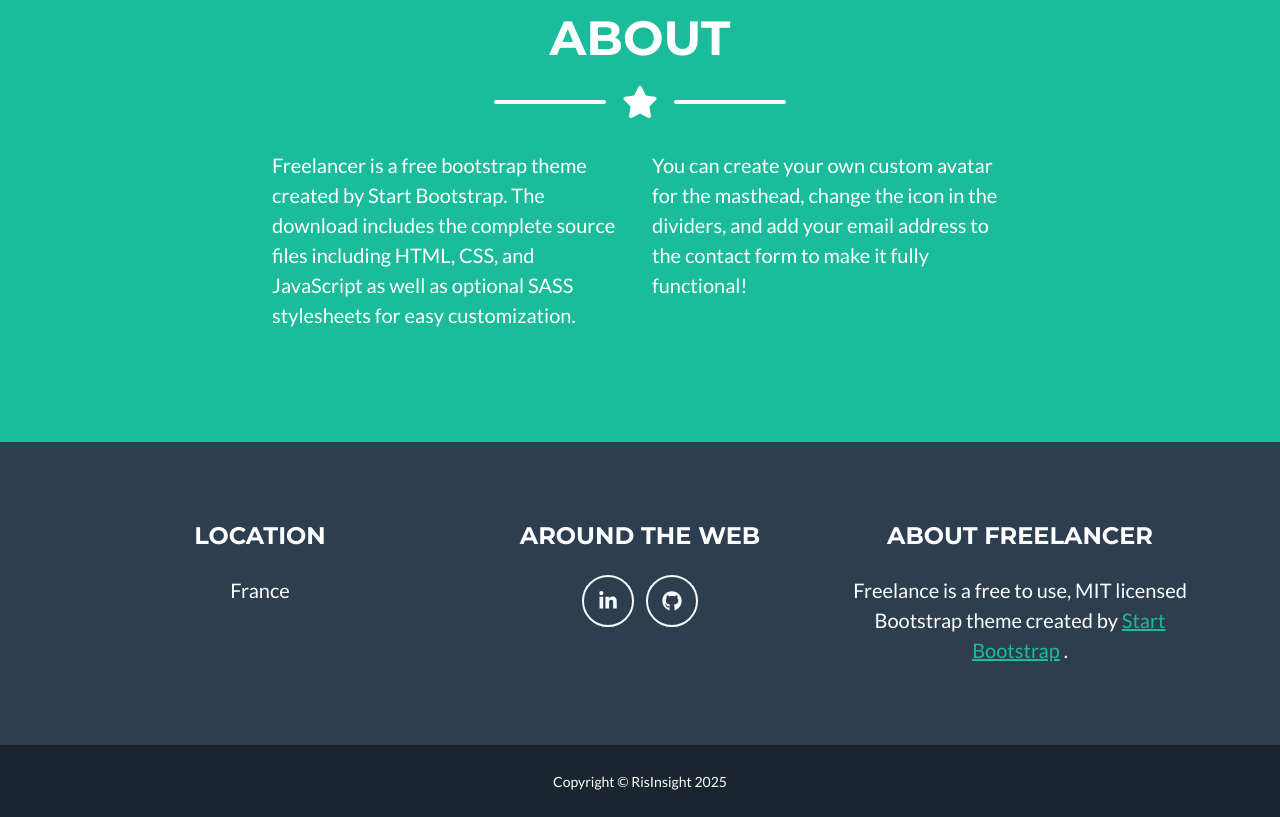
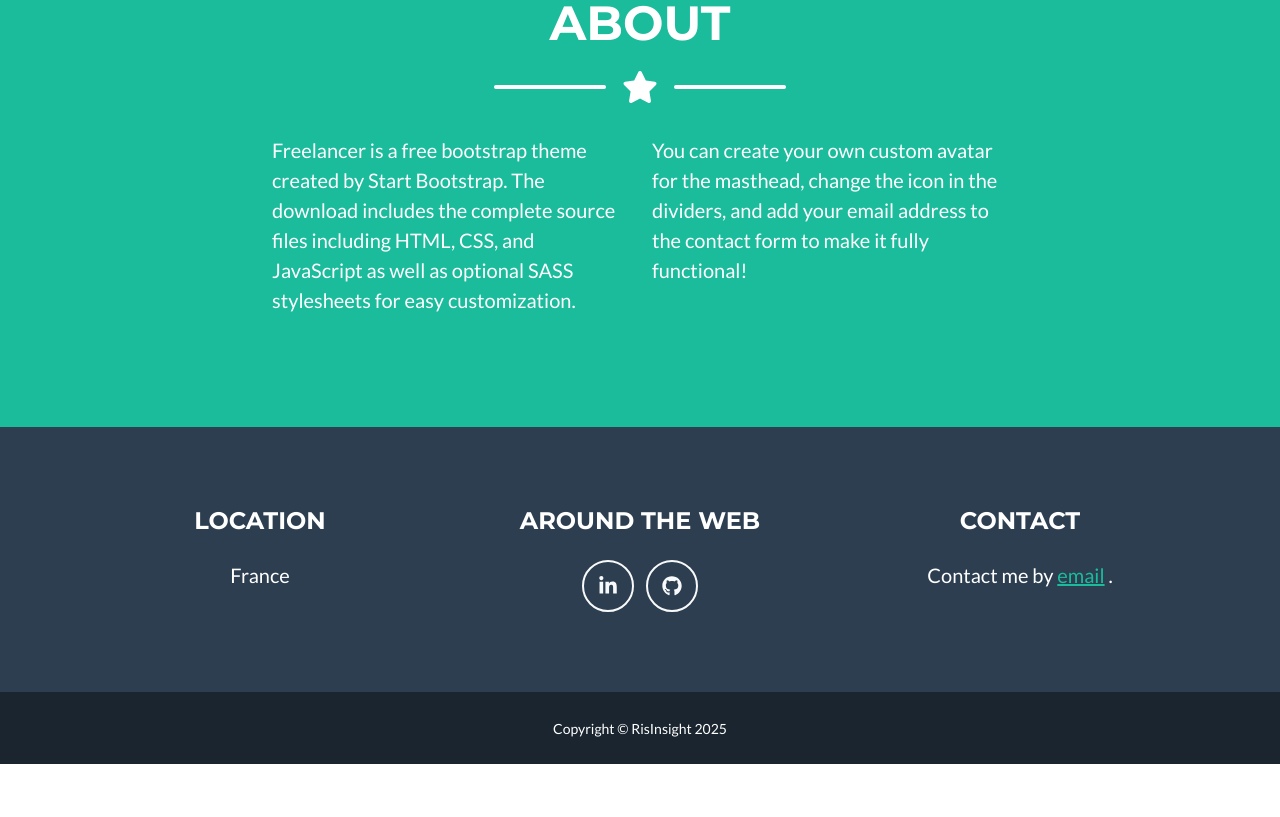
Before and after one commit to Jaysidi/Jaysidi.github.io, a plain HTML site: page index.html in a window 1280 px wide. Shown: the part 1747-2564 px from the top of the page. After the commit the page ends 2511 px from the top, so only its background shows below. Drawn offline with nearby package versions, Linux system fonts and the light colour scheme.

Commit message:
Update html and avatar
- Change avatar to photo
- Update some information in index.html

```diff
--- a/index.html
+++ b/index.html
@@ -38,7 +38,7 @@
         <header class="masthead bg-primary text-white text-center">
             <div class="container d-flex align-items-center flex-column">
                 <!-- Masthead Avatar Image-->
-                <img class="masthead-avatar mb-5" src="assets/img/avataaars.svg" alt="..." />
+                <img class="masthead-avatar mb-5" src="assets/img/avatar.png" alt="Photo François Dumont - Data Analyst" />
                 <!-- Masthead Heading-->
                 <h1 class="masthead-heading text-uppercase mb-0">François Dumont</h1>
                 <!-- Icon Divider-->
@@ -165,10 +165,10 @@
                     </div>
                     <!-- Footer About Text-->
                     <div class="col-lg-4">
-                        <h4 class="text-uppercase mb-4">About Freelancer</h4>
+                        <h4 class="text-uppercase mb-4">Contact</h4>
                         <p class="lead mb-0">
-                            Freelance is a free to use, MIT licensed Bootstrap theme created by
-                            <a href="http://startbootstrap.com">Start Bootstrap</a>
+                            Contact me by
+                            <a href="mailto://risinsight@gmail.com">email</a>
                             .
                         </p>
                     </div>
```
Also changed, not shown: assets/img/avataaars.svg (deleted), assets/img/avatar.png (added).
